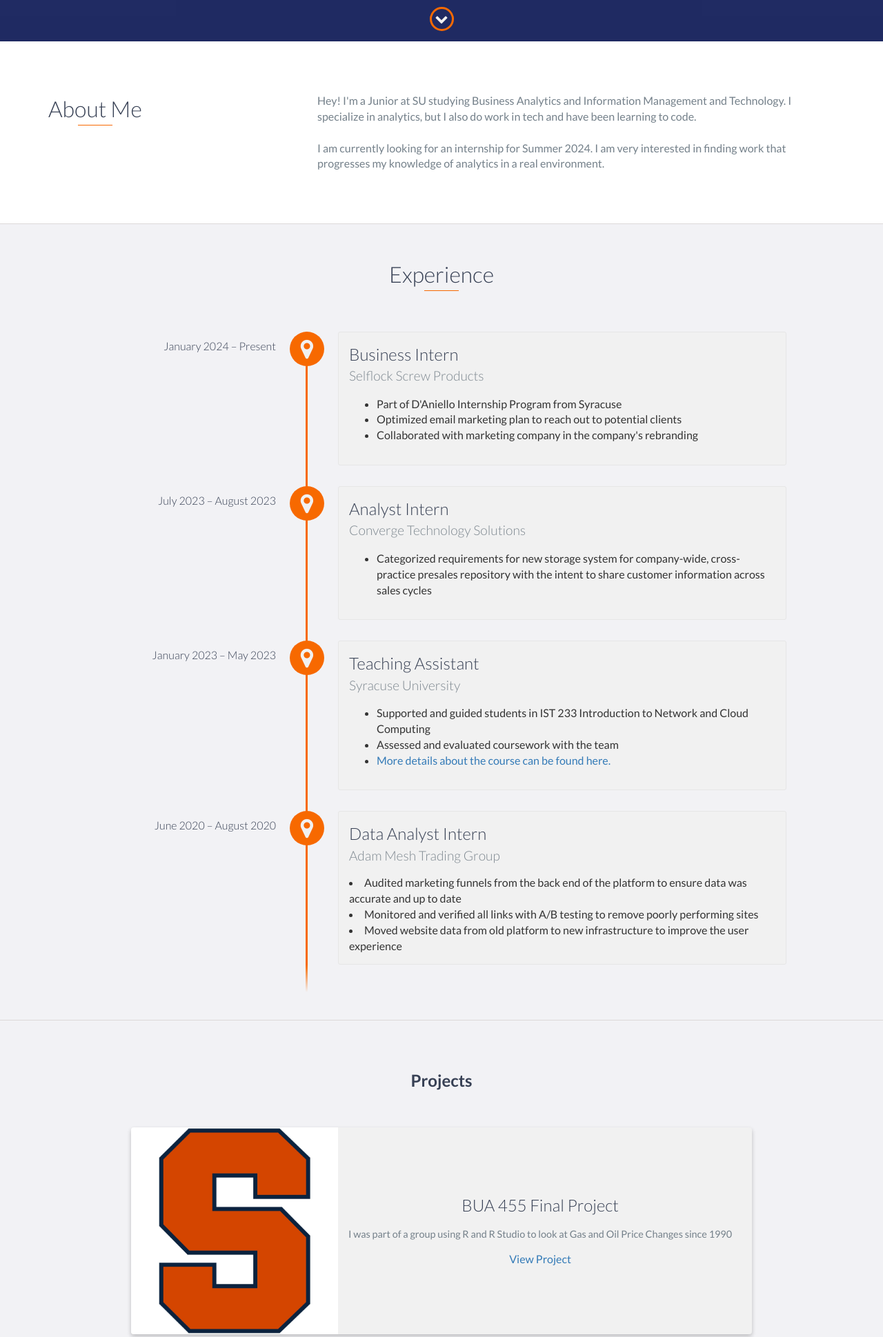
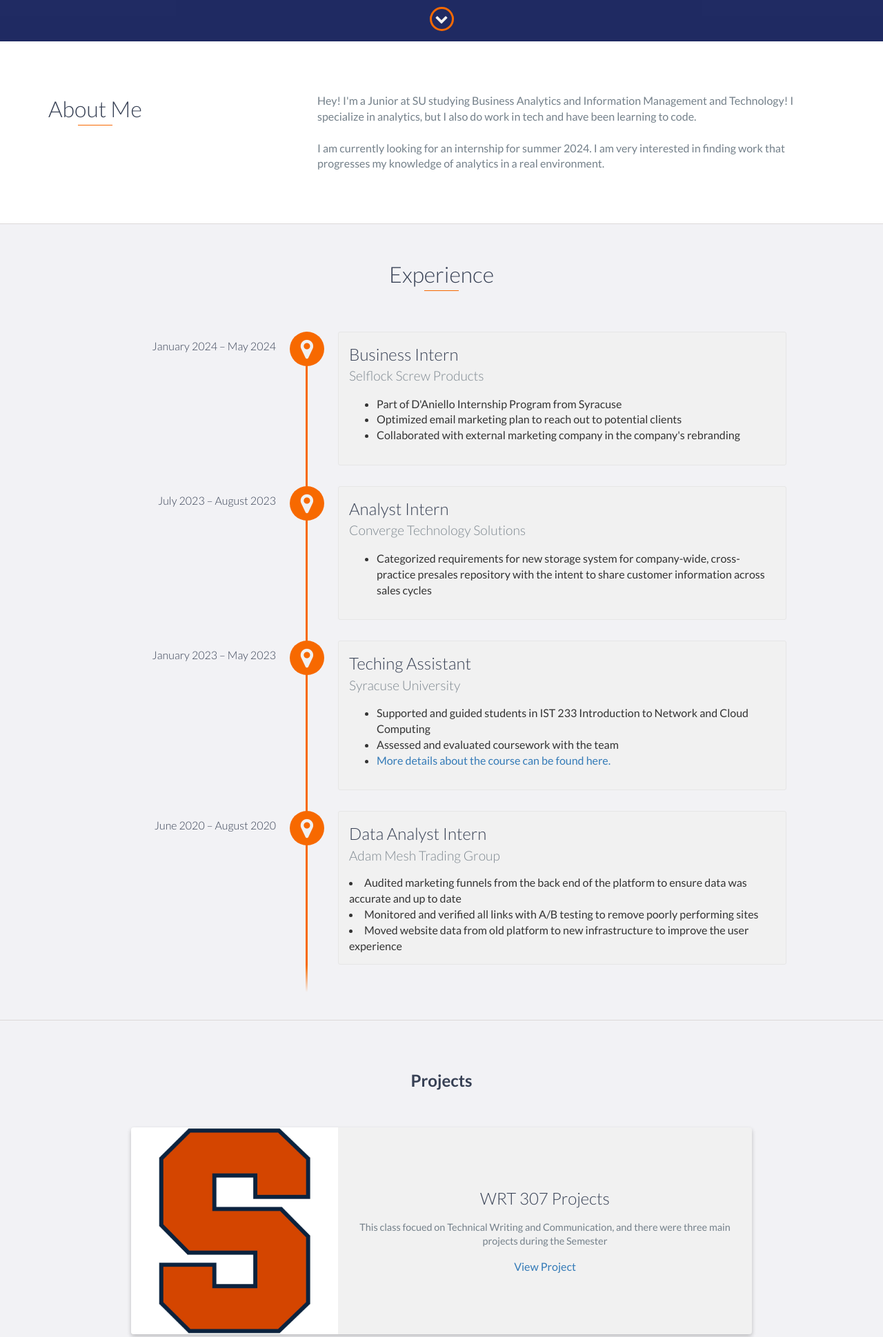
Before and after one commit to NinjaGuy1661/ninjaguy1661.github.io, a website: page index.html in a window 1280 px wide. Shown: the part 740-2679 px from the top of the page at 69% size. Drawn offline with nearby package versions, Linux system fonts and the light colour scheme; grey boxes are pictures that could not be loaded.

Commit message:
Update index.html

```diff
--- a/index.html
+++ b/index.html
@@ -79,10 +79,10 @@
                 </div>
                 <div class="col-md-8">
                     <p>
-                        Hey! I'm a Junior at SU studying Business Analytics and Information Management and Technology. I specialize in analytics, but I also do work in tech and have been learning to code.
+                        Hey! I'm a Junior at SU studying Business Analytics and Information Management and Technology! I specialize in analytics, but I also do work in tech and have been learning to code.
                         <br>
                         <br>
-                        I am currently looking for an internship for Summer 2024. I am very interested in finding work that progresses my knowledge of analytics in a real environment.
+                        I am currently looking for an internship for summer 2024. I am very interested in finding work that progresses my knowledge of analytics in a real environment.
                     </p>
                 </div>
             </div>
@@ -93,18 +93,18 @@
     <div id="experience" class="background-alt">
         <h2 class="heading">Experience</h2>
         <div id="experience-timeline">
-	    <div data-date="January 2024 – Present">
+            <div data-date="January 2024 – May 2024">
                 <h3>Business Intern</h3>
                 <h4>Selflock Screw Products</h4>
                 <ul>
-		    <li>
-			Part of D'Aniello Internship Program from Syracuse
-		    </li>
+                    <li>
+                        Part of D'Aniello Internship Program from Syracuse
+                    </li>
                     <li>
                         Optimized email marketing plan to reach out to potential clients
                     </li>
                     <li>
-                        Collaborated with marketing company in the company's rebranding
+                        Collaborated with external marketing company in the company's rebranding
                     </li>
                 </ul>
             </div>
@@ -119,7 +119,7 @@
                 </ul>
             </div>
             <div data-date="January 2023 – May 2023">
-                <h3>Teaching Assistant</h3>
+                <h3>Teching Assistant</h3>
                 <h4>Syracuse University</h4>
                 <ul>
                     <li>
@@ -156,6 +156,21 @@
         <h2>Projects</h2>
         <div class="container">
             <div class="row">
+                <div class="project shadow-large">
+                    <div class="project-image">
+                        <img src="images/block_S.jpg" width="300" height="300"/>
+                    </div>
+                    <!-- End .project-image -->
+                    <div class="project-info">
+                        <h3>WRT 307 Projects</h3>
+                        <p>
+                            This class focued on Technical Writing and Communication, and there were three main projects during the Semester
+                        </p>
+                        <a href="desc_wrt_307.html">View Project</a>
+                    </div>
+                    <!-- End .project-info -->
+                </div>
+                <!-- End .project -->
                 <div class="project shadow-large">
                     <div class="project-image">
                         <img src="images/block_S.jpg" width="300" height="300"/>
@@ -210,7 +225,7 @@
                         <h3>King of the Hills Champion: Solo Project</h3>
                         <p>
                             A shark tank-esq competition run at the school district level for aspiring business students, and designed a robot that will help people pick things up off the ground or retrieve
-                            the items from elsewhere
+                            the items from elsewhere around them
                         </p>
                         <a href="https://jasonist195.wordpress.com/2022/02/08/the-rescue-robot/">View Project</a>
                     </div>
```
